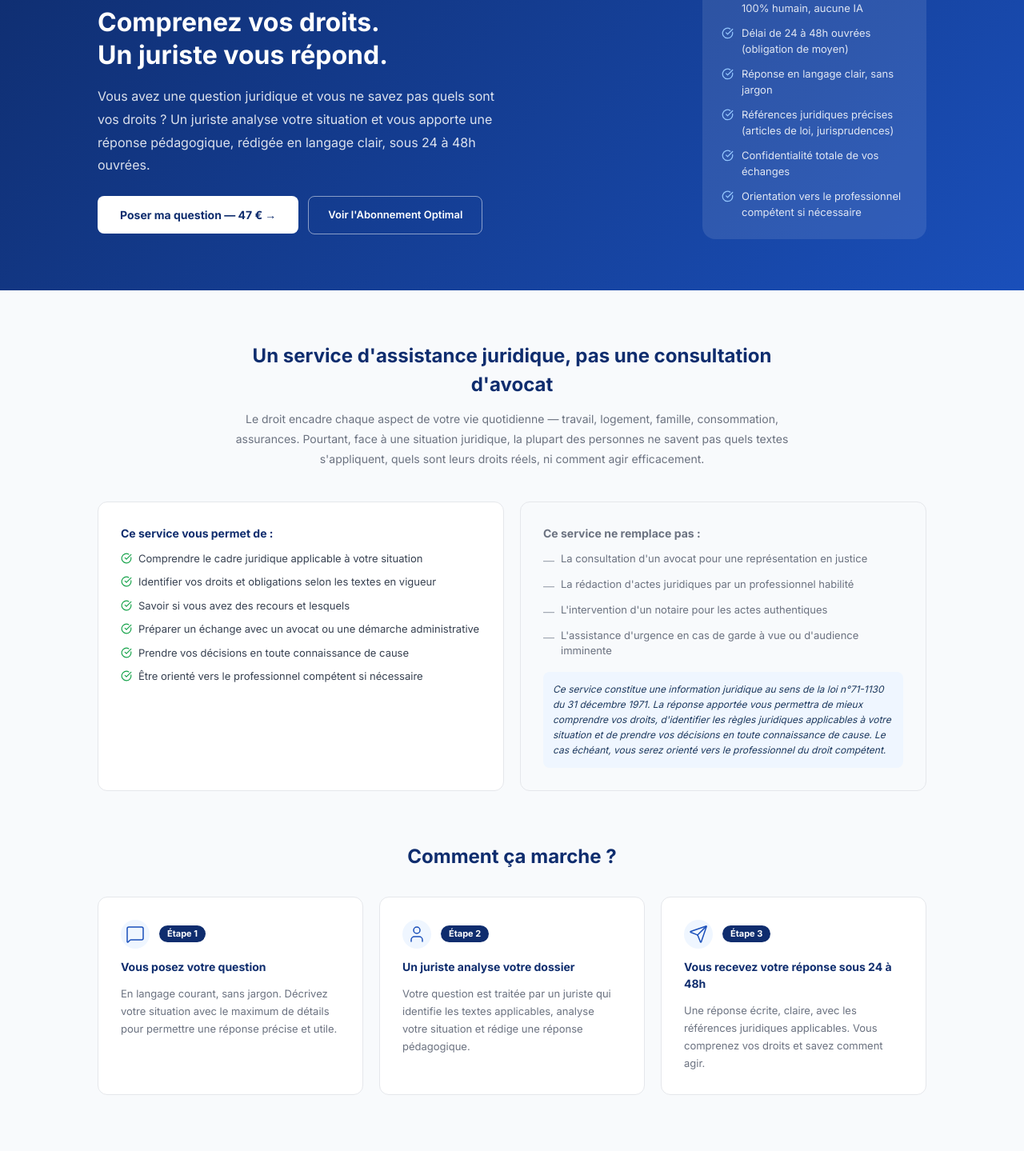
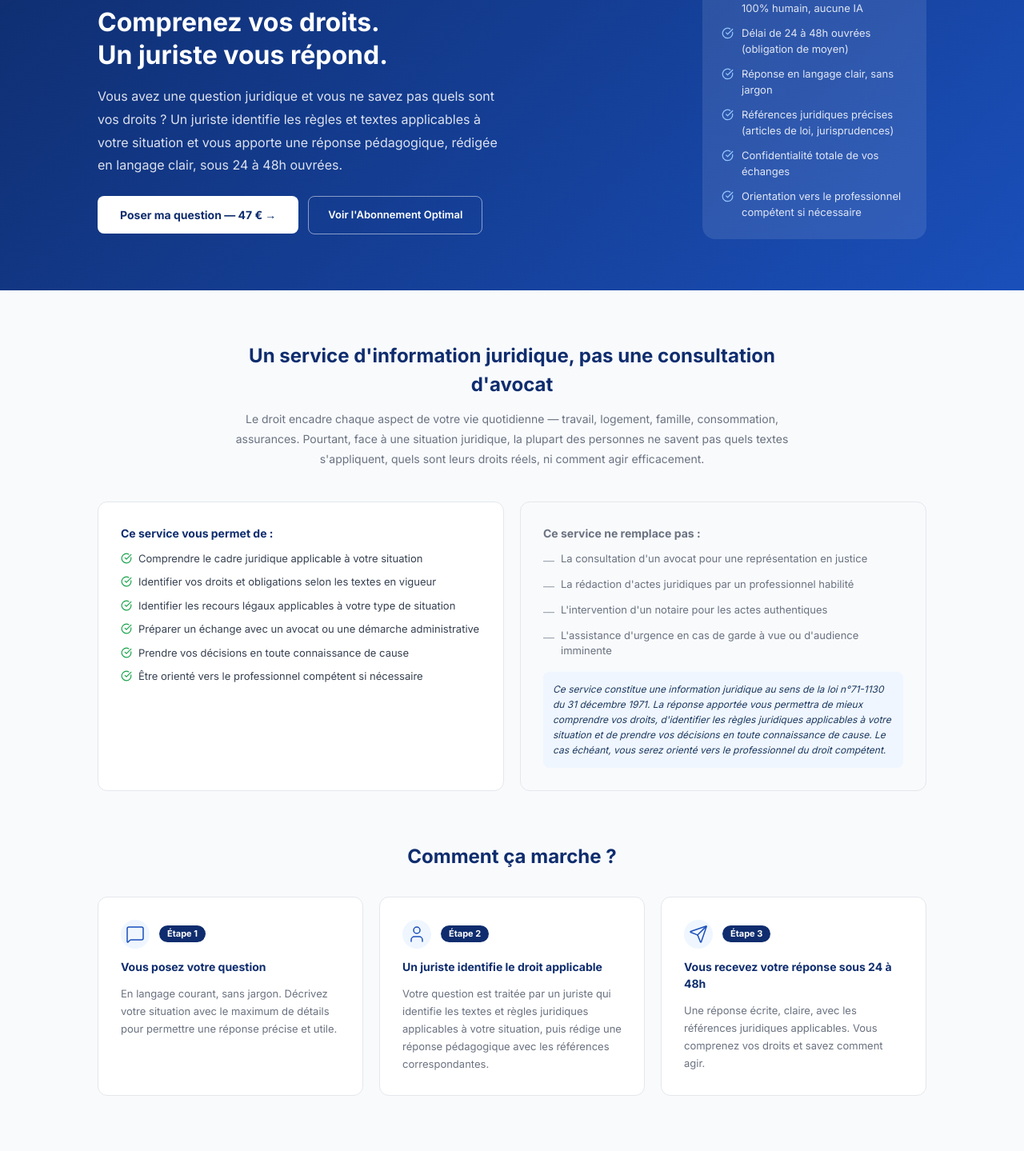
Before and after one commit to SYPA-ASSO/docutheque-next, a Next.js app: page /information-sur-vos-droits in a window 1280 px wide. Shown: the part 259-1698 px from the top of the page at 80% size. Built offline with nearby package versions, Linux system fonts and the light colour scheme.

Commit message:
Page information-sur-vos-droits : mise en conformité loi 1971

```diff
--- a/app/information-sur-vos-droits/page.tsx
+++ b/app/information-sur-vos-droits/page.tsx
@@ -13,7 +13,7 @@ const schema = {
     {
       "@type": "Service",
       "name": "Information sur vos droits",
-      "description": "Service d'information juridique rédigée par un juriste sous 24 à 48h ouvrées. Réponse pédagogique et personnalisée sur le droit applicable à votre situation.",
+      "description": "Service d'information juridique rédigée par un juriste sous 24 à 48h ouvrées. Réponse pédagogique sur le droit applicable à votre situation, rédigée en fonction des éléments transmis.",
       "provider": {
         "@type": "Organization",
         "name": "Cabinet Cholez-Pagotto — FCFBL ACTIVITIES",
@@ -131,8 +131,8 @@ const etapes = [
   },
   {
     num: "2",
-    titre: "Un juriste analyse votre dossier",
-    desc: "Votre question est traitée par un juriste qui identifie les textes applicables, analyse votre situation et rédige une réponse pédagogique.",
+    titre: "Un juriste identifie le droit applicable",
+    desc: "Votre question est traitée par un juriste qui identifie les textes et règles juridiques applicables à votre situation, puis rédige une réponse pédagogique avec les références correspondantes.",
     icon: <User size={24} color="#1a4fba" strokeWidth={1.5} />,
   },
   {
@@ -206,7 +206,7 @@ export default function InformationDroits() {
                 Comprenez vos droits.<br />Un juriste vous répond.
               </h1>
               <p style={{color: 'rgba(255,255,255,0.85)', fontSize: '1rem', lineHeight: '1.8', margin: '0 0 24px', maxWidth: '520px'}}>
-                Vous avez une question juridique et vous ne savez pas quels sont vos droits ? Un juriste analyse votre situation et vous apporte une réponse pédagogique, rédigée en langage clair, sous 24 à 48h ouvrées.
+                Vous avez une question juridique et vous ne savez pas quels sont vos droits ? Un juriste identifie les règles et textes applicables à votre situation et vous apporte une réponse pédagogique, rédigée en langage clair, sous 24 à 48h ouvrées.
               </p>
               <div style={{display: 'flex', gap: '12px', flexWrap: 'wrap', alignItems: 'center'}}>
                 <a href="/connexion" style={{display: 'inline-block', background: 'white', color: '#0f2d6e', padding: '13px 28px', borderRadius: '8px', fontSize: '14px', fontWeight: '700', textDecoration: 'none'}}>
@@ -233,7 +233,7 @@ export default function InformationDroits() {
           {/* QU'EST-CE QUE CE SERVICE */}
           <section>
             <div style={{textAlign: 'center', maxWidth: '700px', margin: '0 auto 2.5rem'}}>
-              <h2 style={{color: '#0f2d6e', fontSize: '1.5rem', fontWeight: '700', margin: '0 0 12px'}}>Un service d'assistance juridique, pas une consultation d'avocat</h2>
+              <h2 style={{color: '#0f2d6e', fontSize: '1.5rem', fontWeight: '700', margin: '0 0 12px'}}>Un service d'information juridique, pas une consultation d'avocat</h2>
               <p style={{color: '#6b7280', fontSize: '14px', lineHeight: '1.8', margin: 0}}>
                 Le droit encadre chaque aspect de votre vie quotidienne — travail, logement, famille, consommation, assurances. Pourtant, face à une situation juridique, la plupart des personnes ne savent pas quels textes s'appliquent, quels sont leurs droits réels, ni comment agir efficacement.
               </p>
@@ -245,7 +245,7 @@ export default function InformationDroits() {
                   {[
                     "Comprendre le cadre juridique applicable à votre situation",
                     "Identifier vos droits et obligations selon les textes en vigueur",
-                    "Savoir si vous avez des recours et lesquels",
+                    "Identifier les recours légaux applicables à votre type de situation",
                     "Préparer un échange avec un avocat ou une démarche administrative",
                     "Prendre vos décisions en toute connaissance de cause",
                     "Être orienté vers le professionnel compétent si nécessaire",
```
